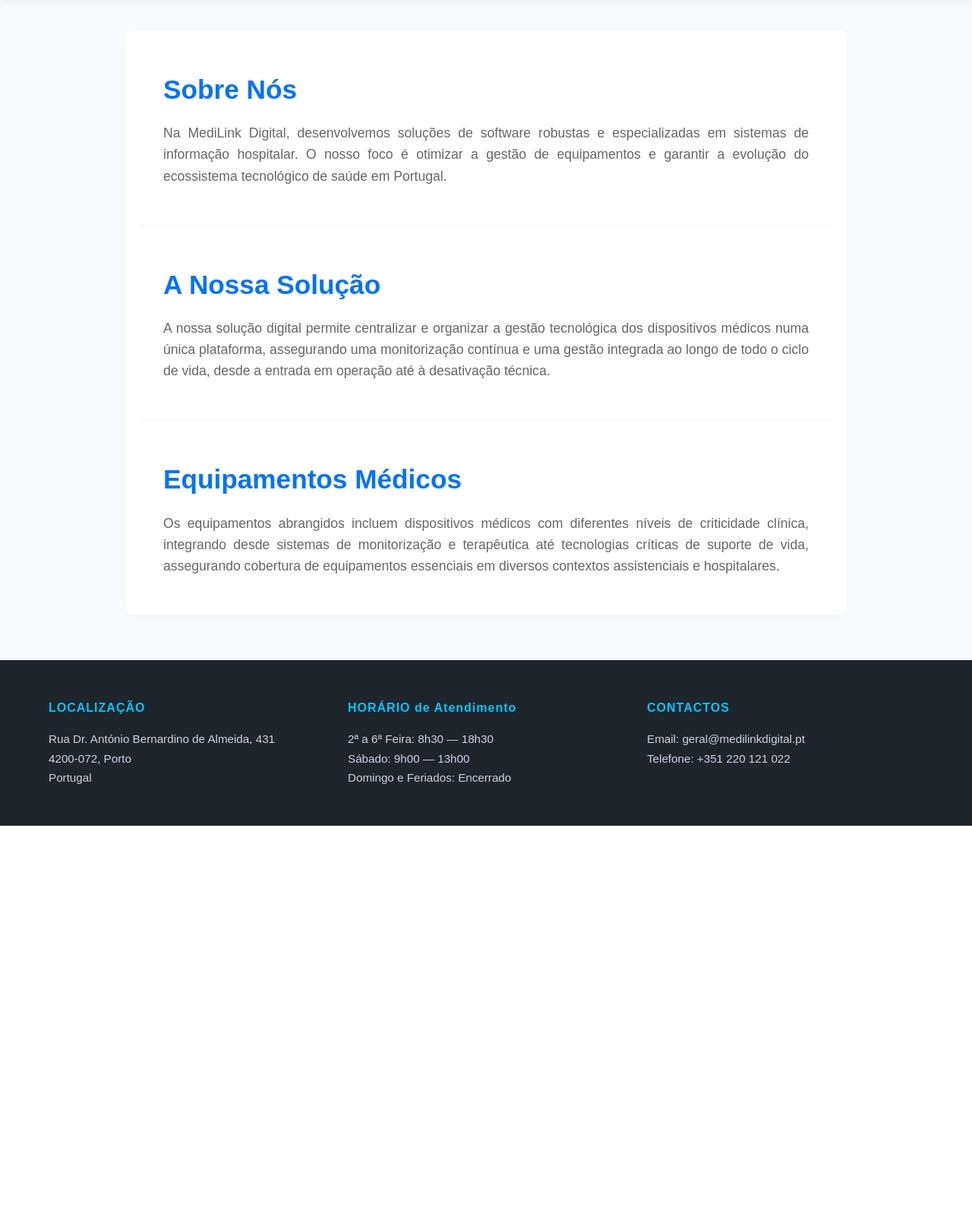
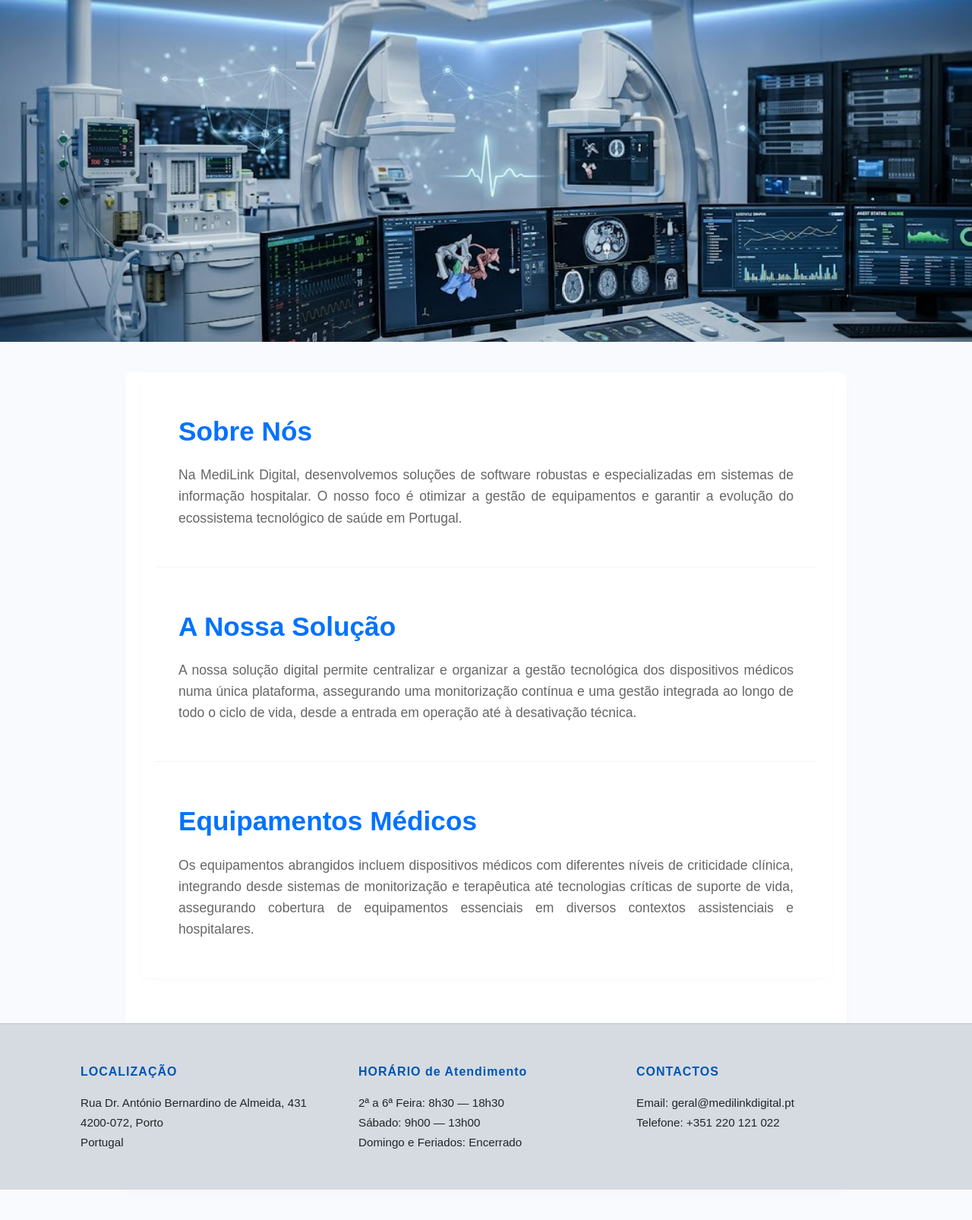
Before and after one commit to AfonsoSilva1241308/ProjetoSibdas, a PHP site: page /public/index.html in a window 1280 px wide. Shown: the part 85-1691 px from the top of the page at 76% size. Before the commit the page ends 1172 px from the top, so only its background shows below. Run offline with PHP 8.4, Linux system fonts and the light colour scheme.

Commit message:
integração de uma imagem no front office

```diff
--- a/assets/css/1241308.css
+++ b/assets/css/1241308.css
@@ -10,9 +10,10 @@
 }
 
 body {
-    background-color: #f8fafd; /* Fundo suave para um ambiente médico/digital */
+    background-color: #f8fafd;
     color: #333333;
     line-height: 1.6;
+    overflow-x: hidden; /* IMPEDE BARRAS DE SCROLL HORIZONTAIS INDESEJADAS */
 }
 
 /* 2. BARRA DE NAVEGAÇÃO PRINCIPAL */
@@ -113,30 +114,52 @@
 /* 4. RODAPÉ INSTITUCIONAL (FOOTER) */
 .footer-container {
     display: flex;
-    background-color: #1e252b; /* Azul escuro corporativo muito elegante */
-    color: #ffffff;
-    padding: 50px 5%;
-    flex-wrap: wrap;
-    gap: 30px;
+    background-color: #d6dbe1;
+    justify-content: space-between; /* Distribui as 3 colunas uniformemente */
+    align-items: flex-start;
+    padding: 50px 10%; /* Espaçamento interno elegante */
     margin-top: 60px;
-    /* position: fixed REMOVIDO para o rodapé não tapar o teu site */
+    border-top: 1px solid #bbc3cd;
+
+    /* TRUQUE DE ENGENHARIA: Força o ecrã total mesmo que esteja preso no HTML */
+    width: 100vw;
+    position: relative;
+    left: 50%;
+    right: 50%;
+    margin-left: -50vw;
+    margin-right: -50vw;
 }
 
 .footer-section {
     flex: 1;
-    min-width: 250px;
+    min-width: 200px; /* Permite que as colunas encolham sem saltar de linha */
+    padding: 0 15px;
+    text-align: left; /* Alinhamento à esquerda fica muito mais profissional */
 }
 
 .footer-section strong {
     font-size: 1rem;
     display: block;
     margin-bottom: 15px;
-    color: #00c6ff; /* Tom ciano brilhante para destacar secções no escuro */
+    color: #0056b3;
     letter-spacing: 1px;
 }
 
 .footer-section p {
     font-size: 0.95rem;
-    color: #cbd5e1;
+    color: #212529;
     line-height: 1.7;
 }
+.banner-hwmed {
+    width: 100%;
+    height: 450px; /* Altura ideal para exibir os ecrãs tecnológicos com impacto */
+    overflow: hidden;
+}
+
+.banner-hwmed img {
+    width: 100%;
+    height: 100%;
+    object-fit: cover; /* Recorta a imagem proporcionalmente para preencher o espaço */
+    object-position: center; /* Mantém o foco no centro da imagem */
+    display: block;
+}
--- a/public/index.html
+++ b/public/index.html
@@ -29,6 +29,11 @@
         </div>
     </nav>
 
+    <div class="banner-hwmed">
+        <img src="../assets/img/hospital.png" alt="Sistemas de Informação MediLink">
+    </div>
+
+    <section class="container-texto-generico">
     <section class="container-texto-generico">
 
         <article id="sobre-nos">
```
Also changed, not shown: assets/img/hospital.png (added).
